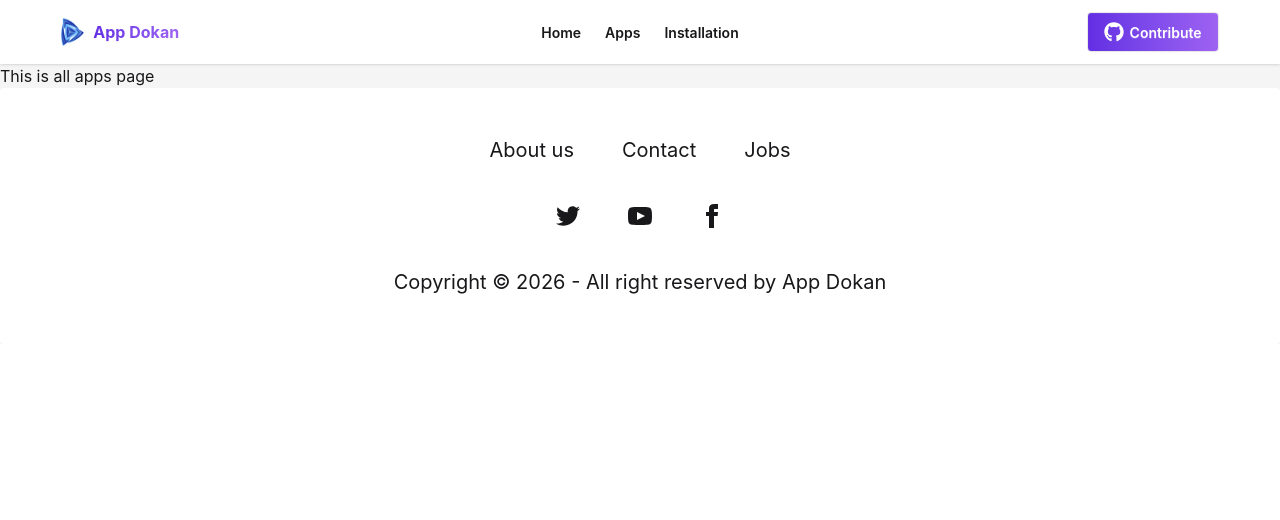
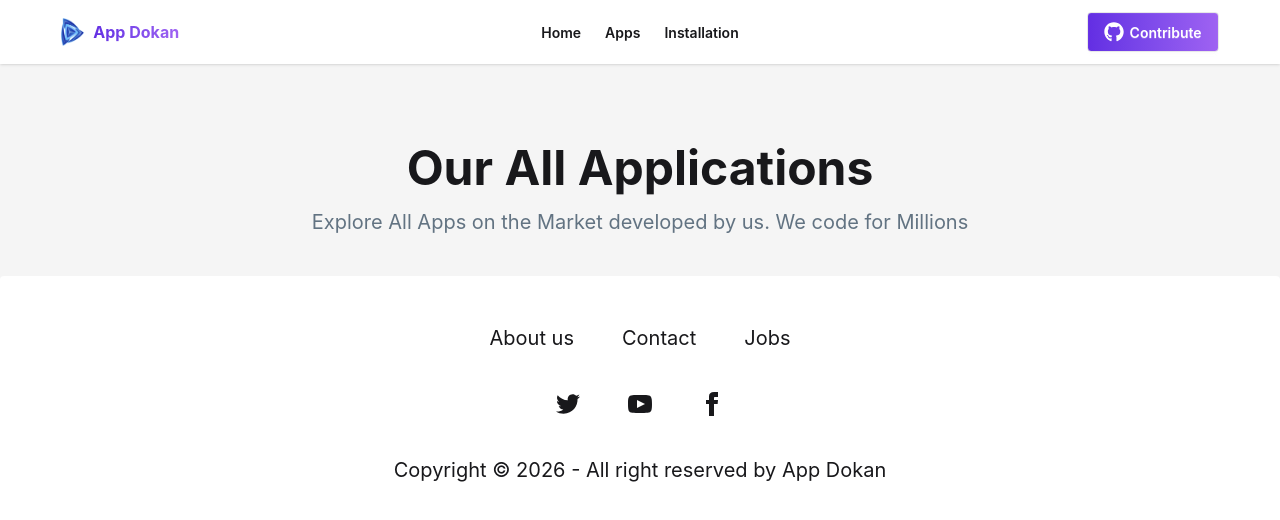
Before and after one commit to Shashuvo/App-Dokan, a React (Vite) app: page /apps in a window 1280 px wide. Shown: the top 520 px of the page. Built offline with nearby package versions, Linux system fonts and the light colour scheme.

Commit message:
all page name and description added

```diff
--- a/src/Pages/Apps/Apps.jsx
+++ b/src/Pages/Apps/Apps.jsx
@@ -2,8 +2,12 @@ import React from 'react';
 
 const Apps = () => {
     return (
-        <div>
-            <h1>This is all apps page</h1>
+        <div className='mt-20 w-5/6 mx-auto'>
+            {/* title & description */}
+            <div className='space-y-4 text-center mb-10'>
+                <h1 className='font-bold text-5xl'>Our All Applications</h1>
+                <p className='text-[#627382] text-xl'>Explore All Apps on the Market developed by us. We code for Millions</p>
+            </div>
         </div>
     );
 };
```
